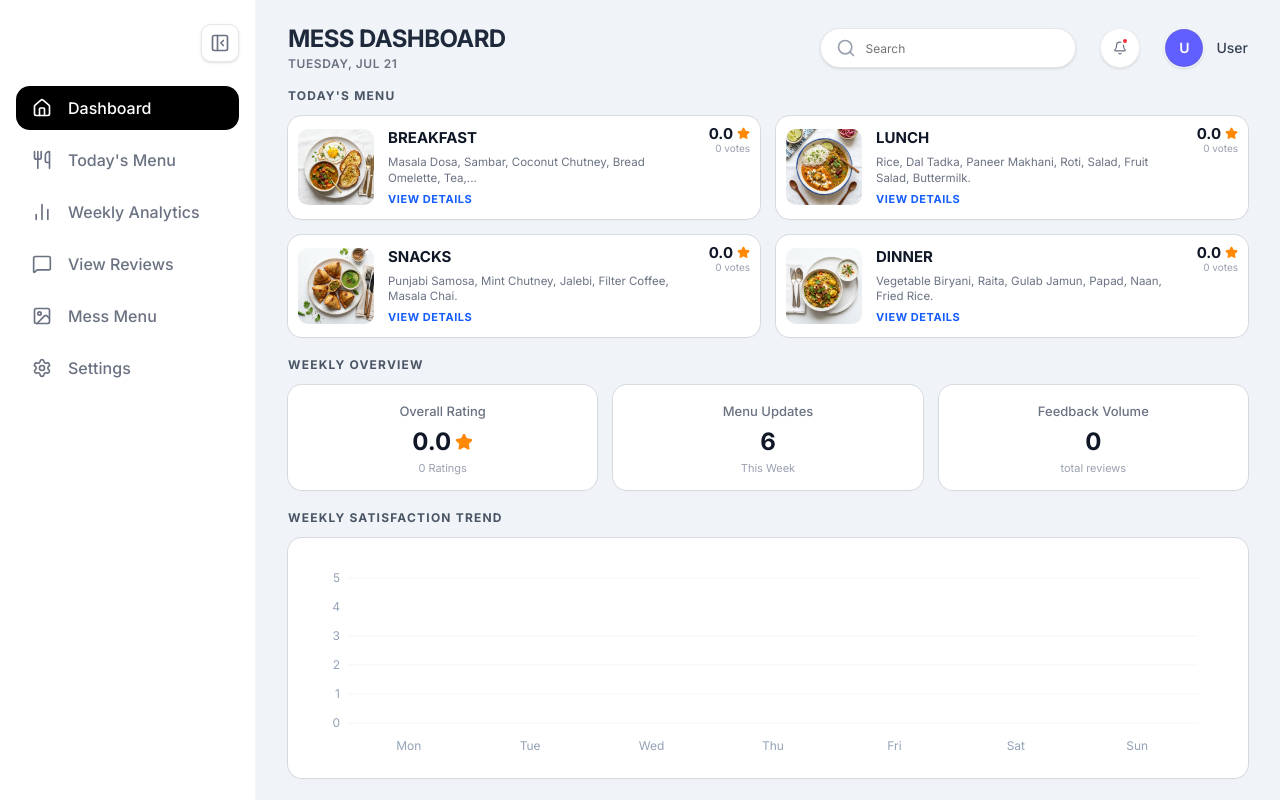
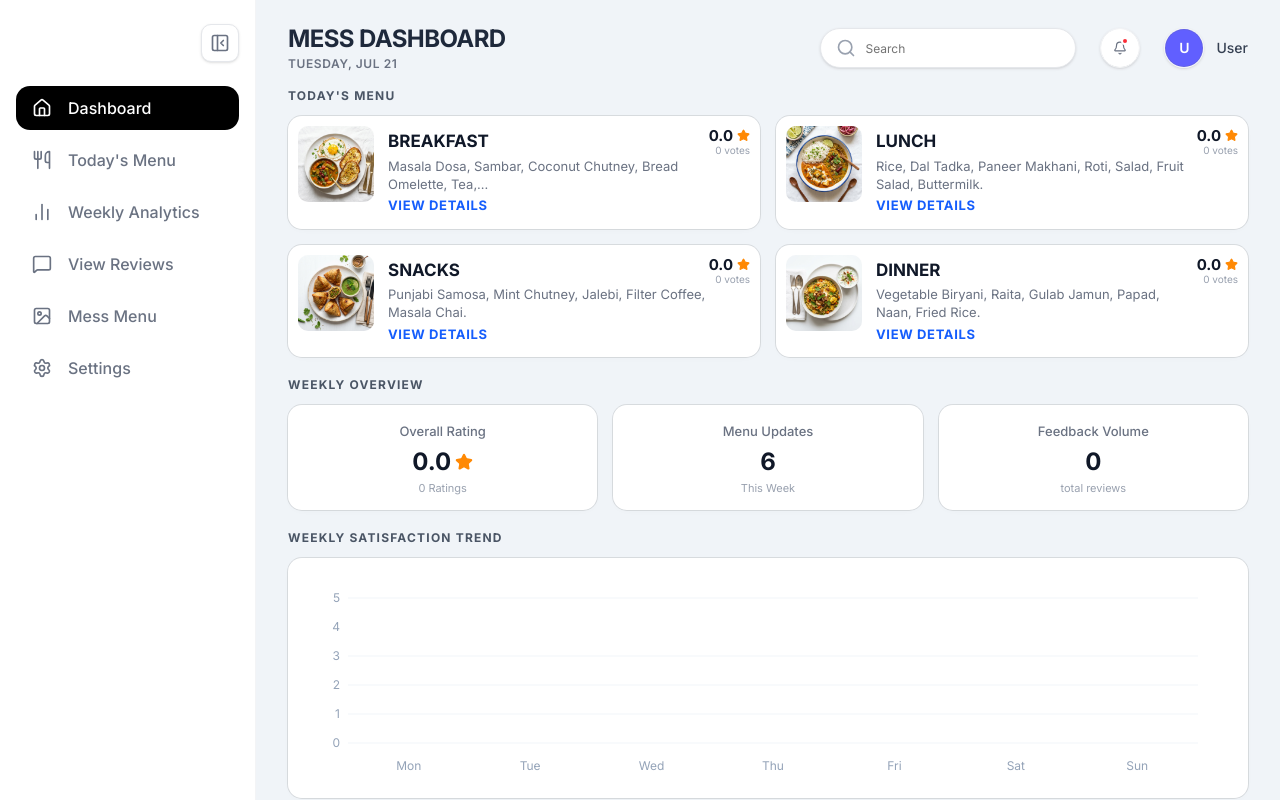
Before and after one commit to SwarnabhG07/messcheck, a Next.js app: page / in a window 1280 px wide. Built offline with nearby package versions, Linux system fonts and the light colour scheme; no server answers.

Commit message:
feat: enhance TodayMenuPage layout with improved card styling and added 'VIEW DETAILS' link

```diff
--- a/app/menu-today/page.tsx
+++ b/app/menu-today/page.tsx
@@ -107,7 +107,7 @@ export default function TodayMenuPage() {
       <div className="space-y-3">
         {menu.map((m, idx) => (
           <Card key={idx} className="bg-white border-gray-100 shadow-sm hover:shadow-md transition-all duration-300 overflow-hidden flex flex-col sm:flex-row rounded-2xl group">
-            <div className="relative sm:w-48 h-32 sm:h-auto shrink-0 overflow-hidden bg-gray-100">
+            <div className="relative sm:w-40 h-24 sm:h-auto shrink-0 overflow-hidden bg-gray-100">
               <Image
                 src={getMealImage(m.meal)}
                 alt={m.meal}
@@ -116,9 +116,9 @@ export default function TodayMenuPage() {
               />
             </div>
 
-            <div className="p-4 sm:p-5 flex flex-col justify-start flex-1">
-              <div className="flex justify-between items-start mb-2">
-                <h3 className="text-lg font-bold text-gray-900 uppercase tracking-wider">
+            <div className="px-4 pb-2.5 pt-2 sm:px-5 sm:pb-3 sm:pt-2.5 flex flex-col justify-start flex-1">
+              <div className="flex justify-between items-start mb-1.5">
+                <h3 className="text-xl font-bold text-gray-900 uppercase tracking-wider">
                   {m.meal}
                 </h3>
 
@@ -131,9 +131,15 @@ export default function TodayMenuPage() {
                 </div>
               </div>
 
-              <p className="text-gray-600 group-hover:text-gray-900 text-sm font-medium leading-relaxed transition-colors">
+              <p className="text-gray-600 group-hover:text-gray-900 text-base font-medium leading-relaxed transition-colors mt-1 mb-0.5">
                 {m.items}
               </p>
+              <a
+                href="#"
+                className="text-blue-600 font-bold text-[15px] tracking-wider uppercase hover:text-blue-700 transition-colors inline-block"
+              >
+                VIEW DETAILS
+              </a>
             </div>
           </Card>
         ))}
--- a/app/page.tsx
+++ b/app/page.tsx
@@ -154,7 +154,7 @@ export default function Dashboard() {
               key={item.type}
               className="p-0 rounded-xl shadow-[0_2px_10px_-4px_rgba(0,0,0,0.05)] border-gray-50/50"
             >
-              <CardContent className="p-2.5 flex gap-3.5 items-center">
+              <CardContent className="p-2.5 flex gap-3.5 items-stretch">
               <div className="w-19 h-19 rounded-lg overflow-hidden shrink-0 relative">
                 <Image
                   src={item.image}
@@ -163,9 +163,9 @@ export default function Dashboard() {
                   className="object-cover"
                 />
               </div>
-              <div className="flex-1 flex flex-col justify-center">
+              <div className="flex-1 flex flex-col justify-between py-0.5">
                 <div className="flex justify-between items-start mb-0.5">
-                  <h3 className="font-bold text-gray-900 text-[15px]">
+                  <h3 className="font-bold text-gray-900 text-[17px]">
                     {item.type}
                   </h3>
                   <div className="text-right">
@@ -178,15 +178,17 @@ export default function Dashboard() {
                     </div>
                   </div>
                 </div>
-                <p className="text-gray-500 text-[11.5px] leading-snug line-clamp-2 max-w-[85%] pr-2 mb-1">
+                <div className="mt-auto">
+                  <p className="text-gray-500 text-[13px] leading-snug line-clamp-2 max-w-[90%] pr-2">
                     {item.name}
                   </p>
                   <a
                     href="#"
-                  className="text-blue-600 font-bold text-[11px] tracking-wider uppercase hover:text-blue-700 transition-colors"
+                    className="text-blue-600 font-bold text-[13px] tracking-wider uppercase hover:text-blue-700 transition-colors inline-block mt-0.5"
                   >
                     VIEW DETAILS
                   </a>
+                </div>
               </div>
               </CardContent>
             </Card>
```
Lines whose indentation alone changed are shown as unchanged.
